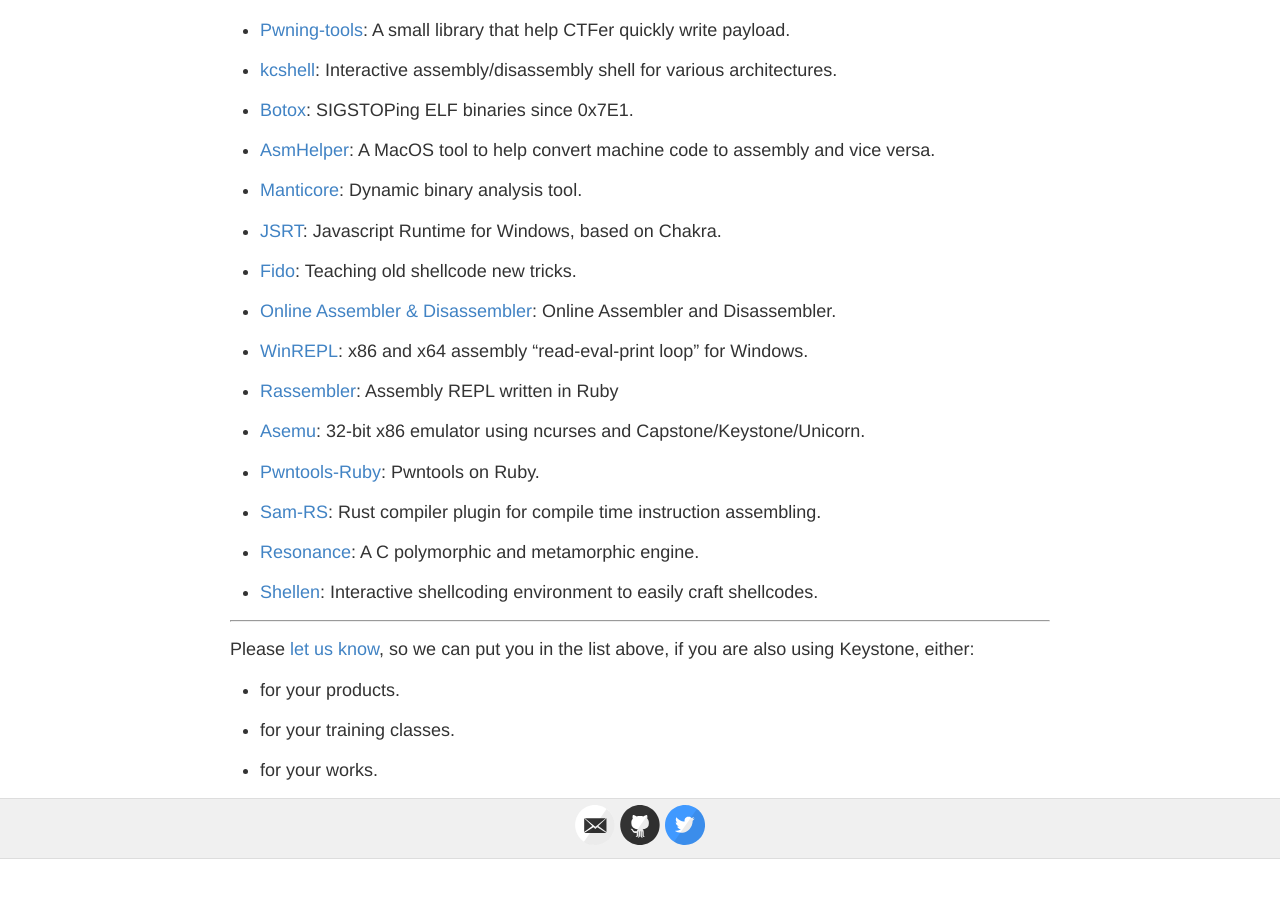
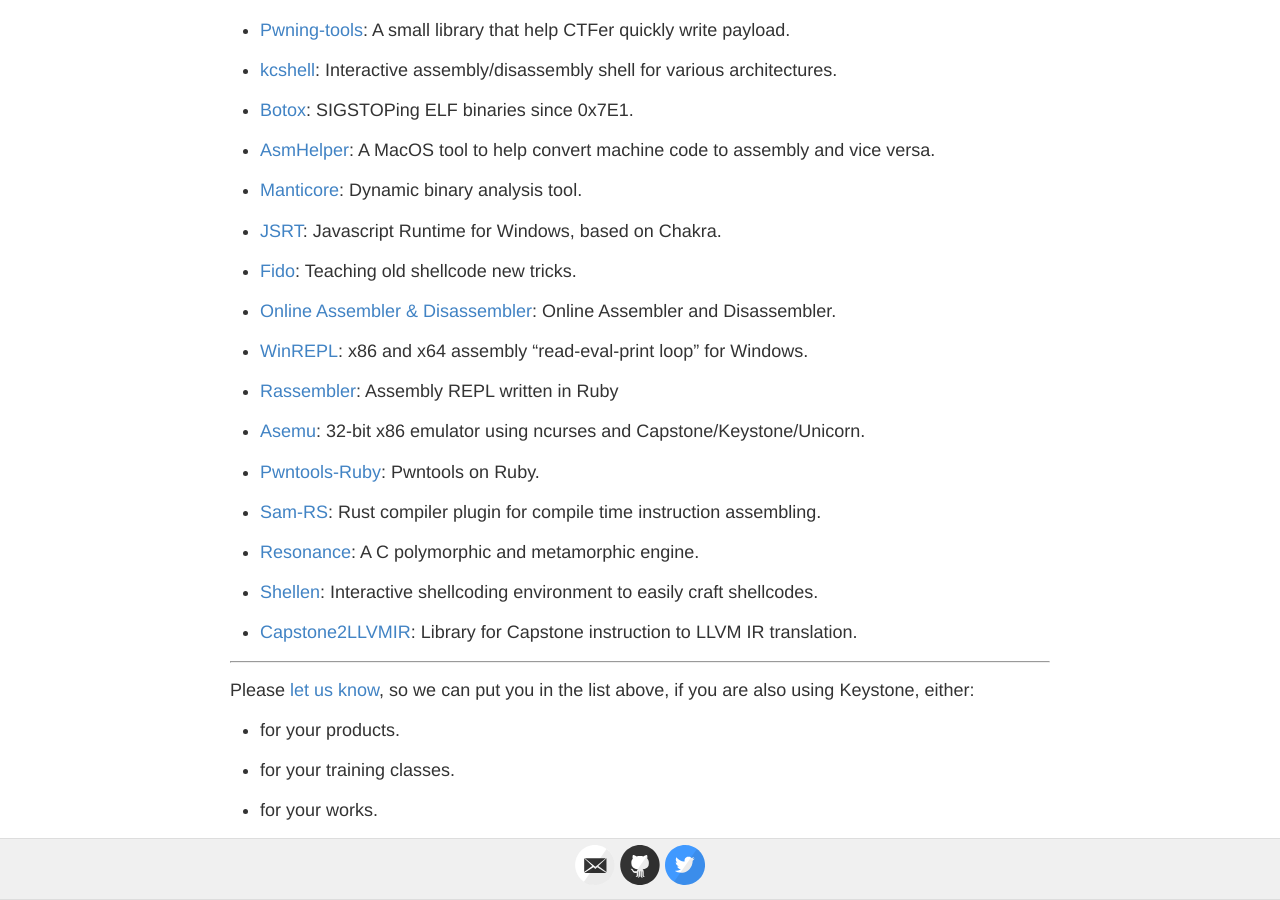
Before and after one commit to keystone-engine/keystone-engine.github.io, a Jekyll site: the page built from showcase.md, in a window 1280 px wide and 900 px high, scrolled down 2059 px. Built offline with Jekyll 4.4.1, drawn with Linux system fonts in a browser that asks for light colours; before the commit the page ends 2918 px from its top, so only the background shows below that; some of the changed lines change nothing that is shown.

Commit message:
showcase

```diff
--- a/showcase.md
+++ b/showcase.md
@@ -6,7 +6,7 @@
 
 ## Showcase
 
-In our knowledge, Keystone has been used by **57** following products (listed in no particular order).
+In our knowledge, Keystone has been used by **58** following products (listed in no particular order).
 
 - [Keypatch](http://keystone-engine.org/keypatch): IDA Pro plugin for code assembling & binary patching.
 
@@ -122,6 +122,8 @@
 
 - [Shellen](https://github.com/merrychap/shellen): Interactive shellcoding environment to easily craft shellcodes.
 
+- [Capstone2LLVMIR](https://github.com/avast-tl/capstone2llvmir): Library for Capstone instruction to LLVM IR translation.
+
 ---
 
 Please [let us know](/contact/), so we can put you in the list above, if you are also using Keystone, either:
```
